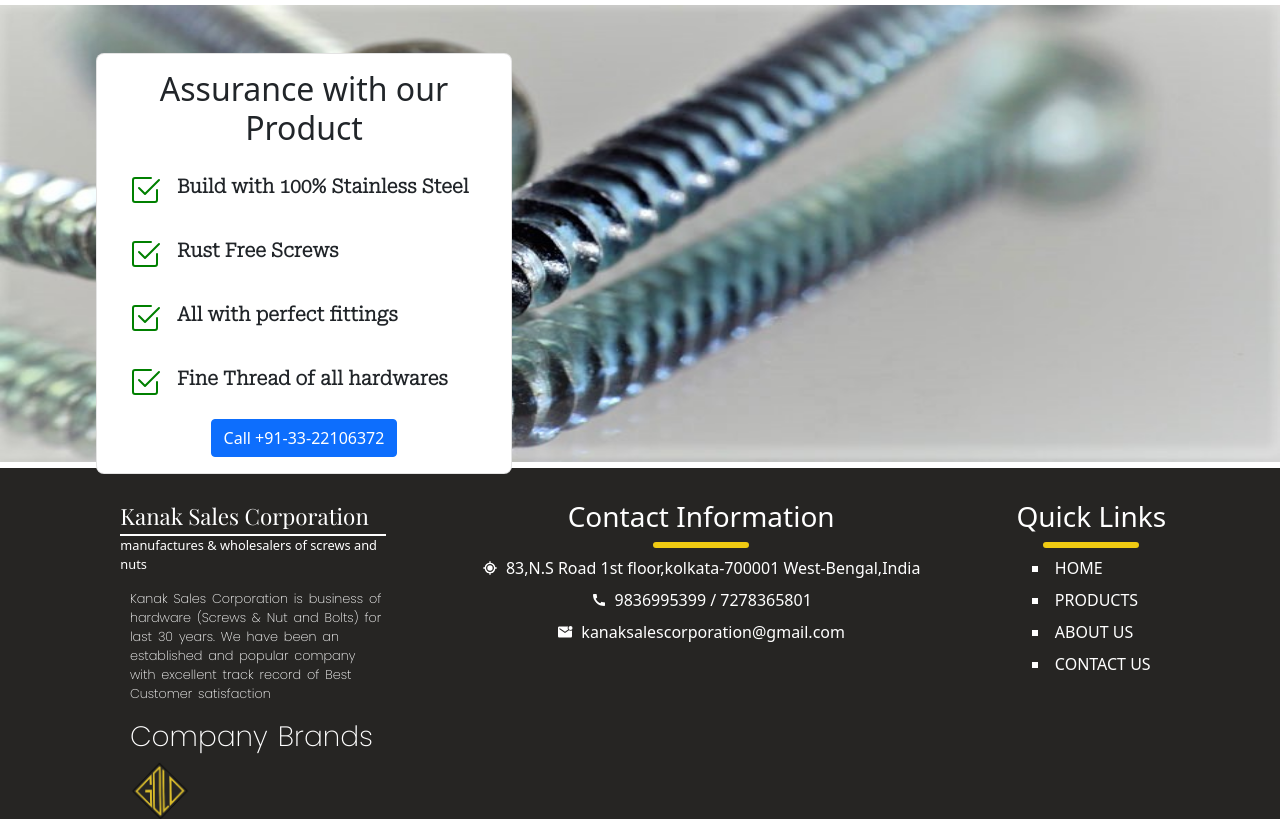
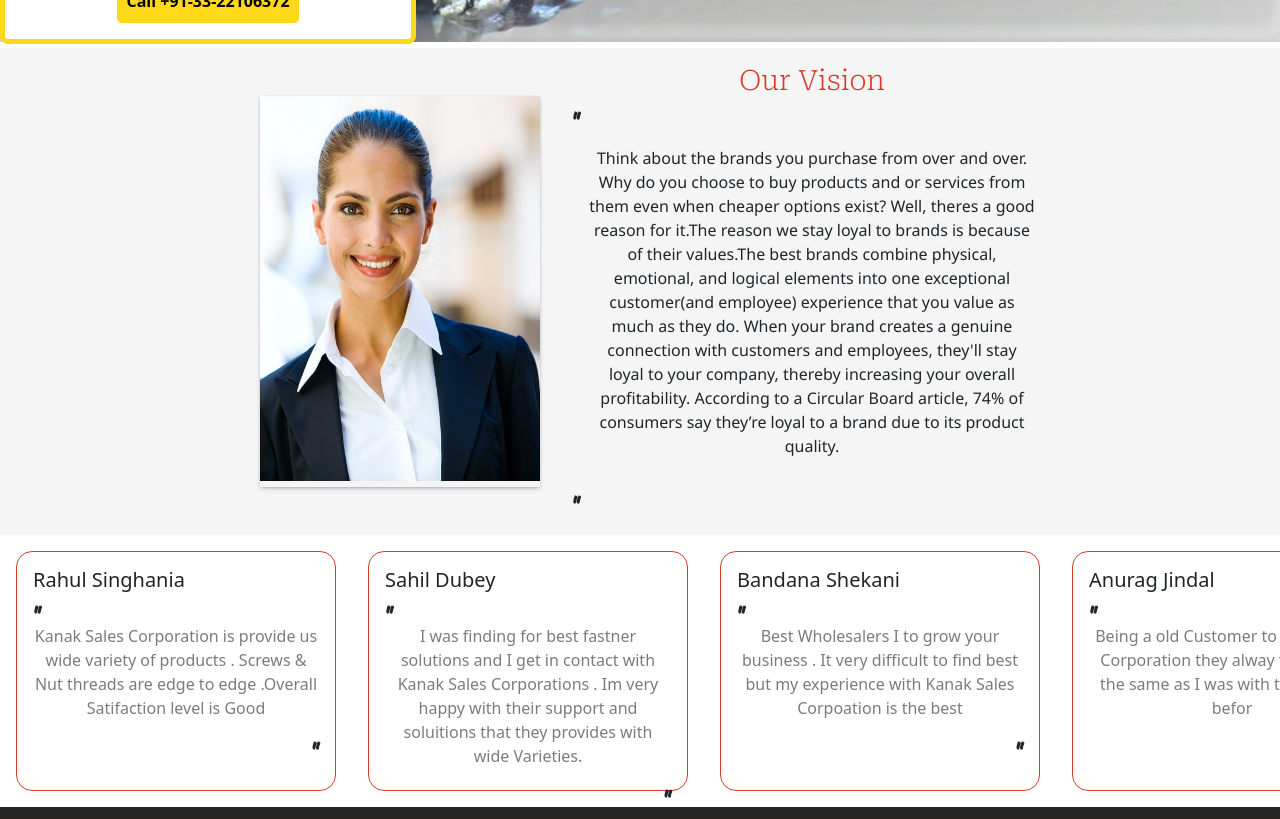
Before and after one commit to yashPurohit01/kanakSales, a Next.js app: page / in a window 1280 px wide. Shown: the part 1700-2519 px from the top of the page. Built offline with nearby package versions, Linux system fonts and the light colour scheme.

Commit message:
update to vision

```diff
--- a/Components/HomeQualityCard/QualityCard.jsx
+++ b/Components/HomeQualityCard/QualityCard.jsx
@@ -25,9 +25,9 @@ function QualityCard() {
                         }
 
                     </div>
-                    <Button>
+                    <button className={styles.cardbttn}>
                         Call {contactTel}
-                    </Button>
+                    </button>
                 </div>
             </div>
         </div>
--- a/Components/HomeQualityCard/card.module.scss
+++ b/Components/HomeQualityCard/card.module.scss
@@ -1,12 +1,16 @@
+$maroon: hsl(5, 71%, 51%);
+$yellow: rgb(255, 217, 25);
 
 .cardContainer{
     position: absolute;
     z-index: 2;
     top: 3rem;
-    left: 6rem;
+
+    float: right;
+    width: 100%;
 
     & .card_outer_div{
-        border: 1px solid rgba(31, 31, 31, 0.116);
+        border: 5px solid $yellow;
         padding: 1rem;
         width: 26rem;
         background-color: white;
@@ -37,6 +41,13 @@
         & h2{
             margin: 0 2rem 0 2rem;
         }
+        & .cardbttn{
+            background-color: $yellow;
+            padding: 0.6rem;
+            border-radius: .3rem;
+            border: none;
+            font-weight: 600;
+        }
     }
     }
 }
--- a/Components/Informations.js
+++ b/Components/Informations.js
@@ -1,82 +1,109 @@
 
 export const GeneralInformation = {
-         companyName:"Kanak Sales Corporation",
-         timeLaps:"30 years",
-         date:"1992",
-         companyDesc:"manufactures & wholesalers of screws and nuts",
-         location:"83,N.S Road 1st floor,kolkata-700001 West-Bengal,India",
-         email:"kanaksalescorporation@gmail.com",
-         contactTel:"+91-33-22106372",
-         contactMob:" 9836995399 / 7278365801",
-         description:"Kanak Sales Corporation is business of hardware (Screws & Nut and Bolts) for last 30 years. We have been an established and popular company with excellent track record of Best Customer satisfaction"
+    companyName: "Kanak Sales Corporation",
+    timeLaps: "30 years",
+    date: "1992",
+    companyDesc: "manufactures & wholesalers of screws and nuts",
+    location: "83,N.S Road 1st floor,kolkata-700001 West-Bengal,India",
+    email: "kanaksalescorporation@gmail.com",
+    contactTel: "+91-33-22106372",
+    contactMob: " 9836995399 / 7278365801",
+    description: "Kanak Sales Corporation is business of hardware (Screws & Nut and Bolts) for last 30 years. We have been an established and popular company with excellent track record of Best Customer satisfaction"
 }
 
 export const ProductsInformations = [
     {
         id: 1,
-        productName:"Stainless Steel CounterSunk & Pan Slotted Self Tapping Screws",
-        productDescription:"A nut is a type of fastener with a threaded hole. Nuts are almost always used in conjunction with a mating bolt to fasten multiple parts together. The two partners are kept together by a combination of their threads' friction (with slight elastic deformation), a slight stretching of the bolt, and compression of the parts to be held together.",
-        productpath:"/images/csk-slot-screw.jpg"
+        productName: "Stainless Steel CounterSunk & Pan Slotted Self Tapping Screws",
+        productDescription: "A nut is a type of fastener with a threaded hole. Nuts are almost always used in conjunction with a mating bolt to fasten multiple parts together. The two partners are kept together by a combination of their threads' friction (with slight elastic deformation), a slight stretching of the bolt, and compression of the parts to be held together.",
+        productpath: "/images/csk-slot-screw.jpg"
     },
     {
-        id:2 ,
-        productName:"Stainless Steel CounterSunk & Pan Phillips Self Tapping Screws",
-        productDescription:"A nut is a type of fastener with a threaded hole. Nuts are almost always used in conjunction with a mating bolt to fasten multiple parts together. The two partners are kept together by a combination of their threads' friction (with slight elastic deformation), a slight stretching of the bolt, and compression of the parts to be held together.",
-        productpath:"/images/self-tapping-screw-csk-phillips.jpg"
+        id: 2,
+        productName: "Stainless Steel CounterSunk & Pan Phillips Self Tapping Screws",
+        productDescription: "A nut is a type of fastener with a threaded hole. Nuts are almost always used in conjunction with a mating bolt to fasten multiple parts together. The two partners are kept together by a combination of their threads' friction (with slight elastic deformation), a slight stretching of the bolt, and compression of the parts to be held together.",
+        productpath: "/images/self-tapping-screw-csk-phillips.jpg"
     },
     {
-        id:3 ,
-        productName:"Stainless Steel CounterSunk & Pan Phillips Self Drilling Screws",
-        productDescription:"A nut is a type of fastener with a threaded hole. Nuts are almost always used in conjunction with a mating bolt to fasten multiple parts together. The two partners are kept together by a combination of their threads' friction (with slight elastic deformation), a slight stretching of the bolt, and compression of the parts to be held together.",
-        productpath:"/images/csk-phillips-self-drilling-screws-500x500.jpg"
+        id: 3,
+        productName: "Stainless Steel CounterSunk & Pan Phillips Self Drilling Screws",
+        productDescription: "A nut is a type of fastener with a threaded hole. Nuts are almost always used in conjunction with a mating bolt to fasten multiple parts together. The two partners are kept together by a combination of their threads' friction (with slight elastic deformation), a slight stretching of the bolt, and compression of the parts to be held together.",
+        productpath: "/images/csk-phillips-self-drilling-screws-500x500.jpg"
     },
     {
-        id:4 ,
-        productName:"Stainless Steel CounterSunk & Pan Phillips  Machine Screws",
-        productDescription:"A nut is a type of fastener with a threaded hole. Nuts are almost always used in conjunction with a mating bolt to fasten multiple parts together. The two partners are kept together by a combination of their threads' friction (with slight elastic deformation), a slight stretching of the bolt, and compression of the parts to be held together.",
-        productpath:"/images/pan-phillips-machine-screw.jpg"
+        id: 4,
+        productName: "Stainless Steel CounterSunk & Pan Phillips  Machine Screws",
+        productDescription: "A nut is a type of fastener with a threaded hole. Nuts are almost always used in conjunction with a mating bolt to fasten multiple parts together. The two partners are kept together by a combination of their threads' friction (with slight elastic deformation), a slight stretching of the bolt, and compression of the parts to be held together.",
+        productpath: "/images/pan-phillips-machine-screw.jpg"
     },
     {
-        id:5 ,
-        productName:"Stainless Steel CounterSunk & Slotted Phillips  Machine Screws",
-        productDescription:"A nut is a type of fastener with a threaded hole. Nuts are almost always used in conjunction with a mating bolt to fasten multiple parts together. The two partners are kept together by a combination of their threads' friction (with slight elastic deformation), a slight stretching of the bolt, and compression of the parts to be held together.",
-        productpath:"/images/slotted-csk-machine-screw-.jpeg"
+        id: 5,
+        productName: "Stainless Steel CounterSunk & Slotted Phillips  Machine Screws",
+        productDescription: "A nut is a type of fastener with a threaded hole. Nuts are almost always used in conjunction with a mating bolt to fasten multiple parts together. The two partners are kept together by a combination of their threads' friction (with slight elastic deformation), a slight stretching of the bolt, and compression of the parts to be held together.",
+        productpath: "/images/slotted-csk-machine-screw-.jpeg"
     },
     {
-        id:6 ,
-        productName:"Stainless Steel CounterSunk & Phillips Wood Screw",
-        productDescription:"A nut is a type of fastener with a threaded hole. Nuts are almost always used in conjunction with a mating bolt to fasten multiple parts together. The two partners are kept together by a combination of their threads' friction (with slight elastic deformation), a slight stretching of the bolt, and compression of the parts to be held together.",
-        productpath:"/images/phillips-wood-screws.jpg"
+        id: 6,
+        productName: "Stainless Steel CounterSunk & Phillips Wood Screw",
+        productDescription: "A nut is a type of fastener with a threaded hole. Nuts are almost always used in conjunction with a mating bolt to fasten multiple parts together. The two partners are kept together by a combination of their threads' friction (with slight elastic deformation), a slight stretching of the bolt, and compression of the parts to be held together.",
+        productpath: "/images/phillips-wood-screws.jpg"
     },
     {
         id: 7,
-        productName:"Stainless Steel CounterSunk & Slotted Wood Screw",
-        productDescription:"A nut is a type of fastener with a threaded hole. Nuts are almost always used in conjunction with a mating bolt to fasten multiple parts together. The two partners are kept together by a combination of their threads' friction (with slight elastic deformation), a slight stretching of the bolt, and compression of the parts to be held together.",
-        productpath:"/images/slotted-Wood-Screw.jpg"
+        productName: "Stainless Steel CounterSunk & Slotted Wood Screw",
+        productDescription: "A nut is a type of fastener with a threaded hole. Nuts are almost always used in conjunction with a mating bolt to fasten multiple parts together. The two partners are kept together by a combination of their threads' friction (with slight elastic deformation), a slight stretching of the bolt, and compression of the parts to be held together.",
+        productpath: "/images/slotted-Wood-Screw.jpg"
     },
     {
         id: 8,
-        productName:"Stainless Steel CounterSunk DryWall Screw",
-        productDescription:"A nut is a type of fastener with a threaded hole. Nuts are almost always used in conjunction with a mating bolt to fasten multiple parts together. The two partners are kept together by a combination of their threads' friction (with slight elastic deformation), a slight stretching of the bolt, and compression of the parts to be held together.",
-        productpath:"/images/dry-wall-screw.jpg"
+        productName: "Stainless Steel CounterSunk DryWall Screw",
+        productDescription: "A nut is a type of fastener with a threaded hole. Nuts are almost always used in conjunction with a mating bolt to fasten multiple parts together. The two partners are kept together by a combination of their threads' friction (with slight elastic deformation), a slight stretching of the bolt, and compression of the parts to be held together.",
+        productpath: "/images/dry-wall-screw.jpg"
     },
 ]
 
 export const HomeQuanlityCard = [
     {
-        id:1,
-        des:"Build with 100% Stainless Steel"
+        id: 1,
+        des: "Build with 100% Stainless Steel"
     },
     {
-        id:2,
-        des:"Rust Free Screws"
+        id: 2,
+        des: "Rust Free Screws"
     },
     {
-        id:3,
-        des:"All with perfect fittings"
+        id: 3,
+        des: "All with perfect fittings"
     },
     {
-        id:4,
-        des:"Fine Thread of all hardwares"
+        id: 4,
+        des: "Fine Thread of all hardwares"
     }
 ]
+
+export const vision = {
+    des: " Think about the brands you purchase from over and over. Why do you choose to buy products and or services from them even when cheaper options exist? Well, theres a good reason for it.The reason we stay loyal to brands is because of their values.The best brands combine physical, emotional, and logical elements into one exceptional customer(and employee) experience that you value as much as they do. When your brand creates a genuine connection with customers and employees, they'll stay loyal to your company, thereby increasing your overall profitability. According to a Circular Board article, 74% of consumers say they’re loyal to a brand due to its product quality."
+}
+export const reviews = [
+    {
+        id:1 ,
+        name:"Rahul Singhania" ,
+        review:"Kanak Sales Corporation is provide us wide variety of products . Screws & Nut threads are edge to edge .Overall Satifaction level is Good"
+    }
+    ,
+    {
+        id:2 ,
+        name:"Sahil Dubey" ,
+        review:"I was finding for best fastner solutions and I get in contact with Kanak Sales Corporations . Im very happy with their support and soluitions that they provides with wide Varieties. "
+    },
+    {
+        id:3 ,
+        name:"Bandana Shekani" ,
+        review:"Best Wholesalers I to grow your business . It very difficult to find best but my experience with Kanak Sales Corpoation is the best "
+    },
+    {
+        id:4 ,
+        name:"Anurag Jindal" ,
+        review:"Being a old Customer to kanak Sales Corporation they alway treat me as the same as I was with them 4 year befor"
+    }
+]
--- a/pages/_document.js
+++ b/pages/_document.js
@@ -18,7 +18,8 @@ class MyDocument extends Document {
                     <link href="https://fonts.googleapis.com/css2?family=Roboto+Serif:wght@200&display=swap" rel="stylesheet" />
                     <link href="https://fonts.googleapis.com/css2?family=Poppins:wght@200&display=swap" rel="stylesheet"></link>
                     <link href="https://fonts.googleapis.com/css2?family=Lato:wght@300&display=swap" rel="stylesheet"></link>
-                    <link href="https://fonts.googleapis.com/css2?family=Playfair+Display&display=swap" rel="stylesheet"></link>
+                    <link href="https://fonts.googleapis.com/css2?family=Permanent+Marker&display=swap" rel="stylesheet"/>
+                  <link href="https://fonts.googleapis.com/css2?family=Playfair+Display&display=swap" rel="stylesheet"></link>
                 </Head>
                 <body>
                     <Main />
--- a/pages/about.js
+++ b/pages/about.js
@@ -4,7 +4,7 @@ import ControlledCarousel from '../Components/Caurosel/Caurosel'
 function About() {
   return (
     <div>
-      <ControlledCarousel/>
+
     </div>
   )
 }
--- a/pages/contact.js
+++ b/pages/contact.js
@@ -4,7 +4,7 @@ import AutoPlay from '../Components/Caurosel/Slider'
 function Contact() {
   return (
     <div>
-      <AutoPlay/>
+
     </div>
   )
 }
--- a/pages/index.js
+++ b/pages/index.js
@@ -4,7 +4,7 @@ import AutoPlay from '../Components/Caurosel/Slider'
 import { GrCertificate } from 'react-icons/gr';
 import { AiFillSafetyCertificate } from 'react-icons/ai'
 import styles from '../styles/Home.module.scss'
-import { GeneralInformation } from '../Components/Informations';
+import { GeneralInformation, reviews, vision } from '../Components/Informations';
 import { FiCheckCircle } from 'react-icons/fi'
 import { FaHandshake } from 'react-icons/fa'
 import QualityCard from '../Components/HomeQualityCard/QualityCard';
@@ -12,6 +12,7 @@ import QualityCard from '../Components/HomeQualityCard/QualityCard';
 export default function Home() {
 
   const { description } = GeneralInformation
+  const { des} = vision
   return (
     <div className={styles.container}>
       {/*  <AutoPlay/>  */}
@@ -48,10 +49,40 @@ export default function Home() {
           <div>
             <QualityCard />
           </div>
-          <Image alt="img" src="/images/banner02.jpg" height="500" width="1400" />
+          <Image alt="img" src="/images/banner02.jpg" height="600" width="1600" />
 
         </div>
       </div>
+      <div className={styles.home_third_row}>
+        <div className={styles.ownerImg}>
+
+          <Image src="/images/owner01.jpg" height="385" width="280" alt="owner image" />
+
+        </div>
+        <div className={styles.vision_desc}>
+        <h3>Our Vision</h3>
+          <strong>"</strong>
+
+          <p>{des}</p>
+          <strong>"</strong>
+        </div>
+      </div>
+       <div className={styles.home_review_row}>
+             {
+               reviews.map(review =>{
+                 return(
+                   <div key={review.id} className={styles.review_card}>
+                     <h5>{review.name}</h5>
+                     <strong>"</strong>
+
+                     <p>{review.review}</p>
+                     <strong className={styles.com}>"</strong>
+
+                   </div>
+                 )
+               })
+             }
+       </div>
     </div>
   )
 }
--- a/styles/Home.module.scss
+++ b/styles/Home.module.scss
@@ -11,33 +11,33 @@ $grident: linear-gradient(
   & .home_first_row {
     display: flex;
     flex-direction: column;
+
     & .home_info_card {
       display: flex;
       flex-direction: row;
-     /*  gap: 3rem; */
+      /*  gap: 3rem; */
       justify-content: center;
-      min-height: 25rem;
+      min-height: 22rem;
       align-items: center;
       flex-wrap: wrap;
 
       & .home_info_child {
         font-size: 2rem;
         color: white;
-        width: 23rem;
+        width: 20rem;
         margin: 2rem;
         /* background-color: $yellow; */
-/*         border-bottom-left-radius: 1rem;
+        /*         border-bottom-left-radius: 1rem;
         border-bottom-right-radius: 1rem;
  */
         & .home_row_card {
           text-align: center;
-          padding: 2rem;
+          padding: 1.5rem;
           border-bottom-left-radius: 1rem;
           border-bottom-right-radius: 1rem;
           border-top: 0;
 
           & p {
-
             font-size: 1.2rem;
           }
         }
@@ -45,7 +45,6 @@ $grident: linear-gradient(
           background-color: $maroon;
           border-top: 1rem solid $yellow;
           color: white;
-
         }
         &:is(:nth-of-type(2)) {
           background-color: $yellow;
@@ -55,12 +54,82 @@ $grident: linear-gradient(
       }
     }
   }
-  & .home_second_row{
+  & .home_second_row {
     display: flex;
     justify-self: center;
     align-items: center;
     flex-direction: column;
     position: relative;
+  }
+  & .home_third_row {
+    display: flex;
+    flex-direction: row;
+    justify-content: center;
+    background-color: whitesmoke;
+    padding: 1rem 0 1rem 0;
+    cursor: pointer;
+    & .ownerImg {
+      width: fit-content;
+      box-shadow: rgba(50, 50, 93, 0.25) 0px 2px 5px -1px,
+        rgba(0, 0, 0, 0.3) 0px 1px 3px -1px;
+      margin: 2rem;
+      height: min-content;
+    }
+    & .vision_desc {
+      width: 30rem;
+      & strong {
+        font-family: "Permanent Marker", cursive;
+      }
+      & p {
+        padding: 1rem;
+        font-weight: 400;
+        text-rendering: geometricPrecision;
+        text-align: center;
+      }
+      & h3 {
+        text-align: center;
+        color: $maroon;
+        font-family: "Roboto Serif", sans-serif;
+      }
+    }
+  }
+  & .home_review_row {
+    cursor: pointer;
+    display: flex;
+    flex-direction: row;
+    overflow-x: auto;
+    overflow-y: hidden;
+    width: 100%;
+
+    & .review_card {
+      display: inline-block;
+      display: flex;
+      flex-direction: column;
+      width: 20rem;
+      min-width: 20rem;
+      border: 1px solid $maroon;
+      padding: 1rem;
+      border-radius: 1rem;
+      margin: 1rem;
+      height: 15rem;
+      & h4 {
+        font-family: "Roboto Serif", sans-serif;
+        text-align: center;
+      }
+      & strong {
+        font-family: "Permanent Marker", cursive;
+      }
+      & .com {
+        text-align: end;
+      }
+      & p {
+        text-align: center;
+        font-weight: 500;
+        opacity: 0.6;
+
+        box-sizing: border-box;
+      }
+    }
   }
 }
 
@@ -70,3 +139,18 @@ $grident: linear-gradient(
     flex-direction: column;
   }
 }
+.home_review_row::-webkit-scrollbar {
+  width: 2px;
+
+
+}
+
+.home_review_row::-webkit-scrollbar-track {
+  box-shadow: inset 0 0 6px rgba(0, 0, 0, 0.3);
+
+}
+
+.home_review_row::-webkit-scrollbar-thumb {
+  background-color: darkgrey;
+  outline: 1px solid slategrey;
+}
```
Also changed, not shown: public/images/owner.jpg (added), public/images/owner01.jpg (added).
